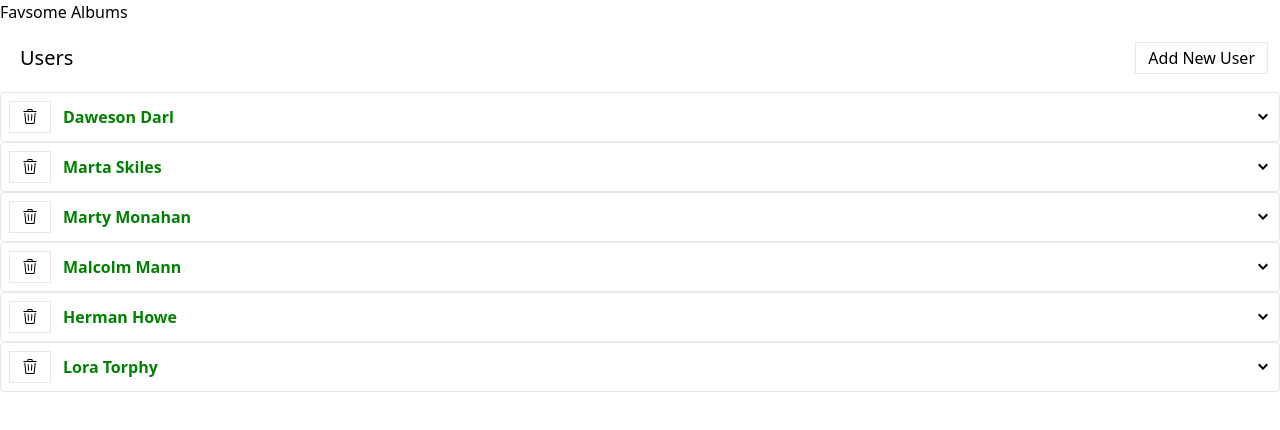
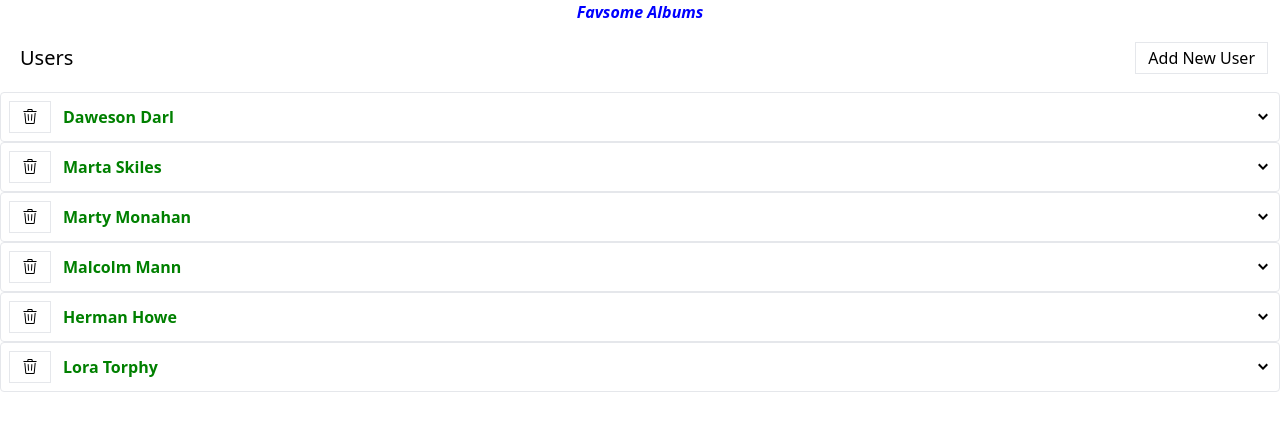
Before and after one commit to chandanch/favsome-albums, a React (Create React App) app: page / in a window 1280 px wide. Shown: the top 430 px of the page. Built offline with nearby package versions, Linux system fonts and the light colour scheme; data requests are answered from the project's data file.

Commit message:
update app name style :star:

```diff
--- a/src/App.js
+++ b/src/App.js
@@ -3,7 +3,12 @@ import UsersList from './components/users-list/UsersList';
 const App = () => {
 	return (
 		<div className="container mx-auto">
-			<h1>Favsome Albums</h1>
+			<h1
+				className="font-bold text-center"
+				style={{ color: 'blue', fontStyle: 'oblique' }}
+			>
+				Favsome Albums
+			</h1>
 			<UsersList />
 		</div>
 	);
```
